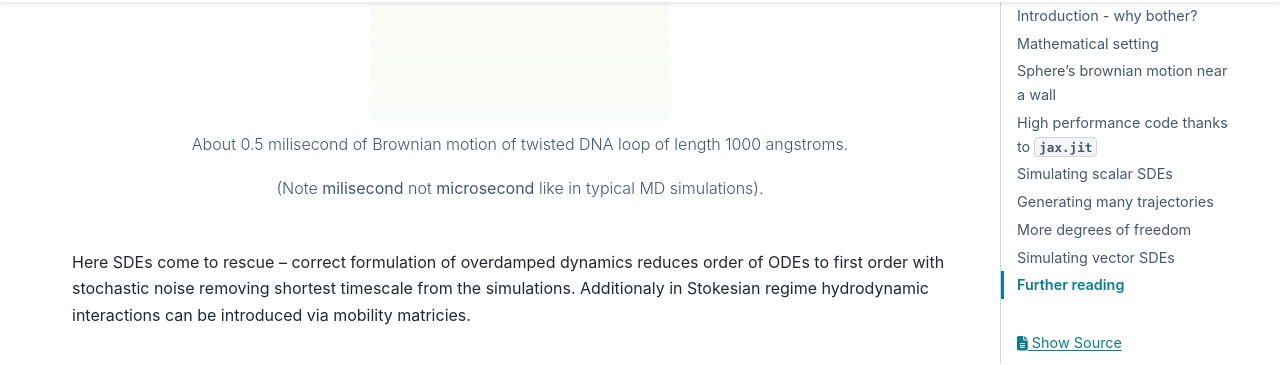
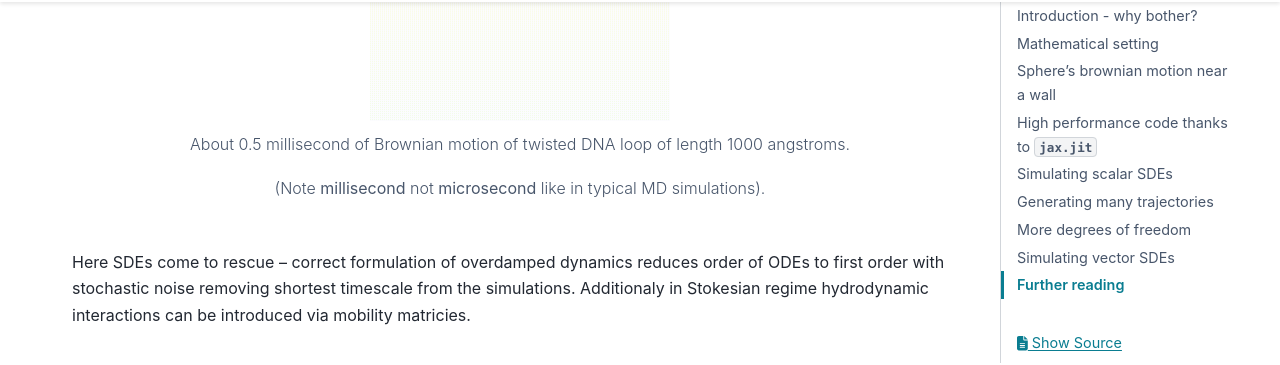
Before and after one commit to RadostW/stochastic, a Sphinx documentation site: the page built from docs/source/moleculardynamics.rst, in a window 1280 px wide and 900 px high, scrolled down 591 px. Shown: the part 126-491 px from the top of the window. Built offline with Sphinx 7.4.7 and the PyData theme 0.15.4, drawn with Linux system fonts in a browser that asks for light colours.

Commit message:
Fix spelling
Fix spelling

```diff
--- a/docs/source/moleculardynamics.rst
+++ b/docs/source/moleculardynamics.rst
@@ -16,9 +16,9 @@ diffusive properties of molecules is near impossible.
    :scale: 50 %
    :alt: Small DNA loop undergoing Brownian dynamics
 
-   About 0.5 milisecond of Brownian motion of twisted DNA loop of length 1000 angstroms.
+   About 0.5 millisecond of Brownian motion of twisted DNA loop of length 1000 angstroms.
 
-   (Note **milisecond** not **microsecond** like in typical MD simulations).
+   (Note **millisecond** not **microsecond** like in typical MD simulations).
 
 
 Here SDEs come to rescue -- correct formulation of overdamped dynamics reduces
```
